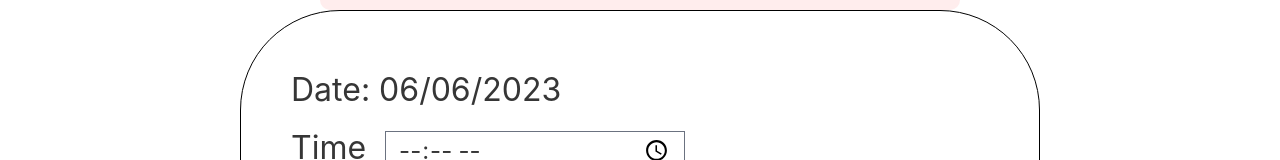
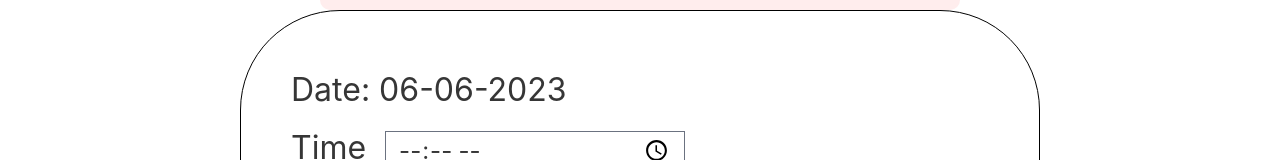
Before and after one commit to frafishen/MRT_FoodMap, a Vue app in the folder frontend/: page /newEvent in a window 1280 px wide. Shown: the part 184-344 px from the top of the page. Built offline with nearby package versions, Linux system fonts and the light colour scheme.

Commit message:
Edit date format and favoriteList.vue

```diff
--- a/frontend/src/views/FavoriteList.vue
+++ b/frontend/src/views/FavoriteList.vue
@@ -10,9 +10,10 @@
                 name="add fav"
                 type="submit"
                 class="btn btn-sm mask mask-heart transition-colors duration-200"
-                :class="{ 'bg-red-400': this.buttonStatus[key], 'bg-gray-400': this.buttonStatus[key] }"
+                :class="{ 'bg-red-400': this.buttonStatus[key]}"
                 @click="toggleColor(favorite.FListID)"
               ></button>
+              <!-- :class="{ 'bg-red-400': this.buttonStatus[key], 'bg-gray-400': this.buttonStatus[key] }" -->
           </tr>
         </tbody>
       </table>
--- a/frontend/src/views/NewEvent.vue
+++ b/frontend/src/views/NewEvent.vue
@@ -99,6 +99,8 @@ export default {
         // 設定日期格式選項
         const options = { year: 'numeric', month: '2-digit', day: '2-digit' }
         this.date = currentDate.toLocaleDateString(undefined, options)
+        this.date = this.date.replaceAll('/', '-')
+        console.log(this.date)
       } catch (error) {
         console.error('An error occurred:', error)
       }
--- a/frontend/src/views/RandomPair.vue
+++ b/frontend/src/views/RandomPair.vue
@@ -98,6 +98,7 @@ export default {
         // 設定日期格式選項
         const options = { year: 'numeric', month: '2-digit', day: '2-digit' }
         this.date = currentDate.toLocaleDateString(undefined, options)
+        this.date = this.date.replaceAll('/', '-')
       } catch (error) {
         console.error('An error occurred:', error)
       }
```
